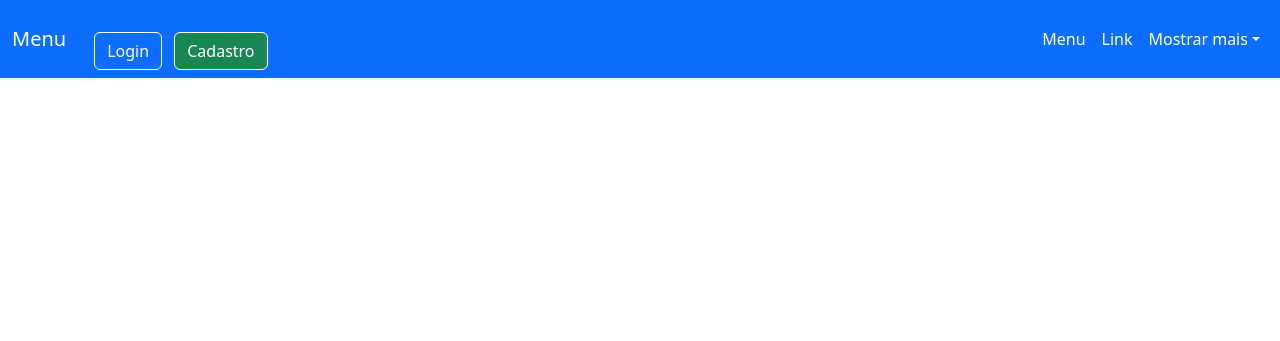
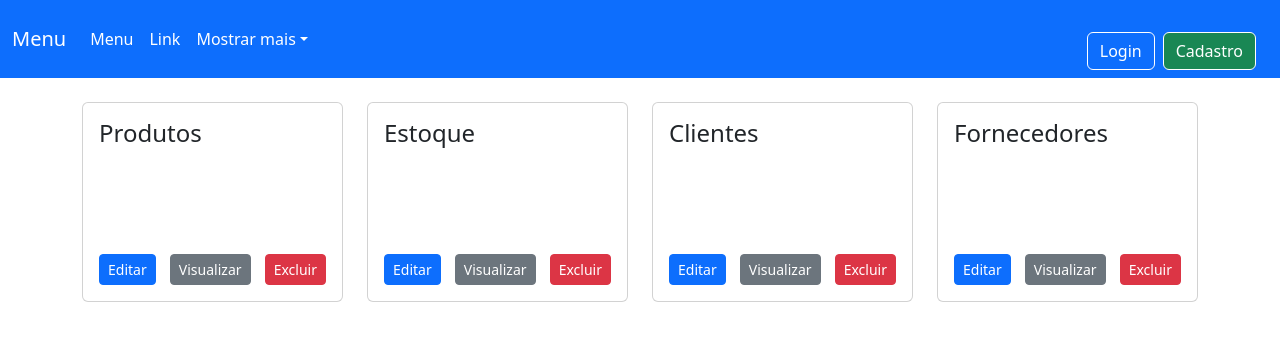
Before and after one commit to Hissashi-Hamada/crud, a PHP site: page /frontend/capa_do_site.php in a window 1280 px wide. Shown: the top 341 px of the page. Run offline with PHP 8.4, Linux system fonts and the light colour scheme.

```diff
--- a/frontend/capa_do_site.php
+++ b/frontend/capa_do_site.php
@@ -5,47 +5,113 @@ include '../backend/config.php';
 
 <!DOCTYPE html>
 <html lang="en">
+
 <head>
     <meta charset="UTF-8">
     <meta name="viewport" content="width=device-width, initial-scale=1.0">
     <title>Document</title>
     <link href="https://cdn.jsdelivr.net/npm/bootstrap@5.3.7/dist/css/bootstrap.min.css" rel="stylesheet">
+
 </head>
+
 <body>
 
     <nav class="navbar navbar-expand-lg navbar-dark bg-primary">
         <div class="container-fluid">
             <a class="navbar-brand" href="<?php echo $front ?>/capa_do_site.php">Menu</a>
 
-    <div class="container mt-4">
-        <a class="btn btn-primary me-2" style="border: 1px solid white;" href="<?php echo $front ?>/login.php">Login</a>
-        <a class="btn btn-success"  style="border: 1px solid white;"  href="<?php echo $front ?>/cadastro.php">Cadastro</a>
-    </div>
-
-    <button class="navbar-toggler" type="button" data-bs-toggle="collapse" data-bs-target="#navbarSupportedContent">
-        <span class="navbar-toggler-icon"></span>
-    </button>
-
             <div class="collapse navbar-collapse" id="navbarSupportedContent">
                 <ul class="navbar-nav me-auto mb-2 mb-lg-0">
                     <li class="nav-item"><a class="nav-link active text-white" href="#">Menu</a></li>
                     <li class="nav-item"><a class="nav-link text-white" href="#">Link</a></li>
                     <li class="nav-item dropdown">
-            <a class="nav-link dropdown-toggle text-white" href="#" data-bs-toggle="dropdown">Mostrar mais</a>
+                        <a class="nav-link dropdown-toggle text-white" href="#" data-bs-toggle="dropdown">Mostrar
+                            mais</a>
                         <ul class="dropdown-menu">
                             <li><a class="dropdown-item" href="#">Ação</a></li>
                             <li><a class="dropdown-item" href="#">Outra Ação</a></li>
-            <li><hr class="dropdown-divider"></li>
+                            <li>
+                                <hr class="dropdown-divider">
+                            </li>
                             <li><a class="dropdown-item" href="#">Algo a Mais</a></li>
                         </ul>
                     </li>
                 </ul>
             </div>
+            <div class="container mt-4" style="display: flex; align-content: center;
+                                        flex-wrap: wrap;
+                                        align-items: center;
+                                        justify-content: flex-end;">
+                <a class="btn btn-primary me-2" style="border: 1px solid white;"
+                    href="<?php echo $front ?>/login.php">Login</a>
+                <a class="btn btn-success" style="border: 1px solid white;"
+                    href="<?php echo $front ?>/cadastro.php">Cadastro</a>
+            </div>
+
+            <button class="navbar-toggler" type="button" data-bs-toggle="collapse"
+                data-bs-target="#navbarSupportedContent">
+                <span class="navbar-toggler-icon"></span>
+            </button>
+
         </div>
     </nav>
+<section>
+    <div class="container mt-4">
+        <div class="row g-4">
+            <!-- Card: Produtos -->
+            <div class="col-12 col-sm-6 col-md-4 col-lg-3">
+                <div class="card p-3 h-100" style="min-height: 200px;">
+                    <h4>Produtos</h4>
+                    <div class="d-flex justify-content-between mt-auto gap-2 flex-wrap">
+                        <button class="btn btn-primary btn-sm">Editar</button>
+                        <button class="btn btn-secondary btn-sm">Visualizar</button>
+                        <button class="btn btn-danger btn-sm">Excluir</button>
+                    </div>
+                </div>
+            </div>
+
+            <!-- Card: Estoque -->
+            <div class="col-12 col-sm-6 col-md-4 col-lg-3">
+                <div class="card p-3 h-100" style="min-height: 200px;">
+                    <h4>Estoque</h4>
+                    <div class="d-flex justify-content-between mt-auto gap-2 flex-wrap">
+                        <button class="btn btn-primary btn-sm">Editar</button>
+                        <button class="btn btn-secondary btn-sm">Visualizar</button>
+                        <button class="btn btn-danger btn-sm">Excluir</button>
+                    </div>
+                </div>
+            </div>
+
+            <!-- Card: Clientes -->
+            <div class="col-12 col-sm-6 col-md-4 col-lg-3">
+                <div class="card p-3 h-100" style="min-height: 200px;">
+                    <h4>Clientes</h4>
+                    <div class="d-flex justify-content-between mt-auto gap-2 flex-wrap">
+                        <button class="btn btn-primary btn-sm">Editar</button>
+                        <button class="btn btn-secondary btn-sm">Visualizar</button>
+                        <button class="btn btn-danger btn-sm">Excluir</button>
+                    </div>
+                </div>
+            </div>
+
+            <!-- Card: Fornecedores -->
+            <div class="col-12 col-sm-6 col-md-4 col-lg-3">
+                <div class="card p-3 h-100" style="min-height: 200px;">
+                    <h4>Fornecedores</h4>
+                    <div class="d-flex justify-content-between mt-auto gap-2 flex-wrap">
+                        <button class="btn btn-primary btn-sm">Editar</button>
+                        <button class="btn btn-secondary btn-sm">Visualizar</button>
+                        <button class="btn btn-danger btn-sm">Excluir</button>
+                    </div>
+                </div>
+            </div>
+        </div>
+    </div>
+</section>
 
 
 
     <script src="https://cdn.jsdelivr.net/npm/bootstrap@5.3.7/dist/js/bootstrap.bundle.min.js"></script>
 </body>
+
 </html>
```
Also changed, not shown: frontend/cadastro.php (+12 -8 lines), frontend/login.php (+4 -4 lines), frontend/produtos.php (added). Lines whose indentation alone changed are shown as unchanged.
